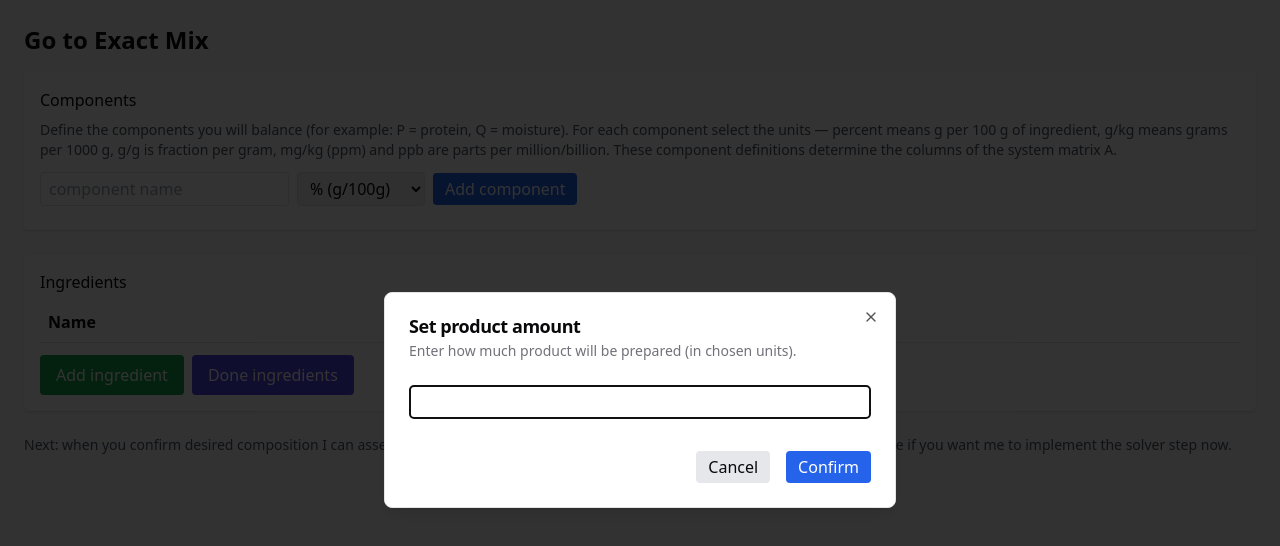
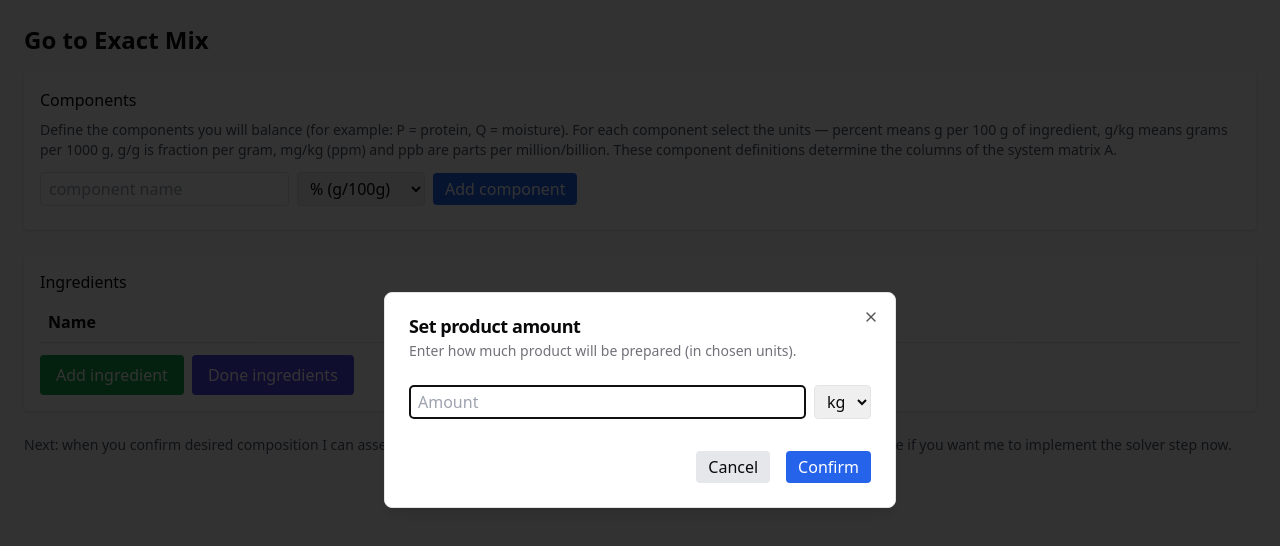
Before and after one commit to eastor112/digitizer-regressor, a React (Vite) app: page /exact-mix in a window 1280 px wide. Both pictures are taken after a click on the button "Done ingredients". Shown: the top 546 px of the page. Built offline with nearby package versions, Linux system fonts and the light colour scheme.

Commit message:
feat: update ProductDetailsSection to use productAmountDisplay and productUnits for improved display

```diff
--- a/src/components/exactMix/ProductDetailsSection.tsx
+++ b/src/components/exactMix/ProductDetailsSection.tsx
@@ -3,7 +3,8 @@ import React from 'react';
 type ComponentDef = { name: string; units: string };
 
 interface ProductDetailsSectionProps {
-  productAmount: number | null;
+  productAmountDisplay: number | null;
+  productUnits: string;
   desiredComp: Record<string, number>;
   setDesiredComp: React.Dispatch<React.SetStateAction<Record<string, number>>>;
   components: ComponentDef[];
@@ -14,7 +15,8 @@ interface ProductDetailsSectionProps {
 }
 
 export default function ProductDetailsSection({
-  productAmount,
+  productAmountDisplay,
+  productUnits,
   desiredComp,
   components,
   onDesiredChange,
@@ -22,13 +24,16 @@ export default function ProductDetailsSection({
   setShowSystem,
   assembleModel,
 }: ProductDetailsSectionProps) {
-  if (productAmount === null) return null;
+  if (productAmountDisplay === null) return null;
 
   return (
     <section className='mb-6 bg-white p-4 rounded shadow'>
       <h3 className='font-medium mb-2'>Product details</h3>
       <div className='mb-2'>
-        Preparing: <b>{productAmount}</b>
+        Preparing:{' '}
+        <b>
+          {productAmountDisplay} {productUnits}
+        </b>
       </div>
 
       <div className='mb-2'>
--- a/src/pages/ExactMix.tsx
+++ b/src/pages/ExactMix.tsx
@@ -26,6 +26,12 @@ export default function ExactMix() {
   const [ingredients, setIngredients] = useState<Ingredient[]>([]);
   const [nextId, setNextId] = useState(1);
   const [productAmount, setProductAmount] = useState<number | null>(null);
+  const [productUnits, setProductUnits] = useState<'g' | 'kg' | 'oz' | 'lb'>(
+    'kg',
+  );
+  const [productAmountDisplay, setProductAmountDisplay] = useState<
+    number | null
+  >(null);
   const [desiredComp, setDesiredComp] = useState<Record<string, number>>({});
   const [newCompName, setNewCompName] = useState('');
   const [newCompUnits, setNewCompUnits] = useState<
@@ -93,7 +99,9 @@ export default function ExactMix() {
   }
 
   function finishIngredients() {
-    setProductAmountInput(productAmount !== null ? String(productAmount) : '');
+    setProductAmountInput(
+      productAmountDisplay !== null ? String(productAmountDisplay) : '',
+    );
     setProductAmountDialogOpen(true);
   }
 
@@ -110,7 +118,23 @@ export default function ExactMix() {
       setErrorDialogOpen(true);
       return;
     }
-    setProductAmount(n);
+    let grams = n;
+    switch (productUnits) {
+      case 'kg':
+        grams = n * 1000;
+        break;
+      case 'oz':
+        grams = n * 28.3495;
+        break;
+      case 'lb':
+        grams = n * 453.592;
+        break;
+      case 'g':
+        grams = n;
+        break;
+    }
+    setProductAmount(grams);
+    setProductAmountDisplay(n);
     setProductAmountDialogOpen(false);
   }
 
@@ -309,12 +333,23 @@ export default function ExactMix() {
               Enter how much product will be prepared (in chosen units).
             </DialogDescription>
           </DialogHeader>
-          <div className='mt-2'>
+          <div className='mt-2 flex gap-2'>
             <input
               value={productAmountInput}
               onChange={(e) => setProductAmountInput(e.target.value)}
-              className='border px-2 py-1 rounded w-full'
+              className='border px-2 py-1 rounded flex-1'
+              placeholder='Amount'
             />
+            <select
+              value={productUnits}
+              onChange={(e) => setProductUnits(e.target.value as any)}
+              className='border px-2 py-1 rounded'
+            >
+              <option value='g'>g</option>
+              <option value='kg'>kg</option>
+              <option value='oz'>oz</option>
+              <option value='lb'>lb</option>
+            </select>
           </div>
           <DialogFooter className='mt-4'>
             <button
@@ -363,9 +398,10 @@ export default function ExactMix() {
         finishIngredients={finishIngredients}
       />
 
-      {productAmount !== null && (
+      {productAmountDisplay !== null && (
         <ProductDetailsSection
-          productAmount={productAmount}
+          productAmountDisplay={productAmountDisplay}
+          productUnits={productUnits}
           desiredComp={desiredComp}
           setDesiredComp={setDesiredComp}
           components={components}
```
